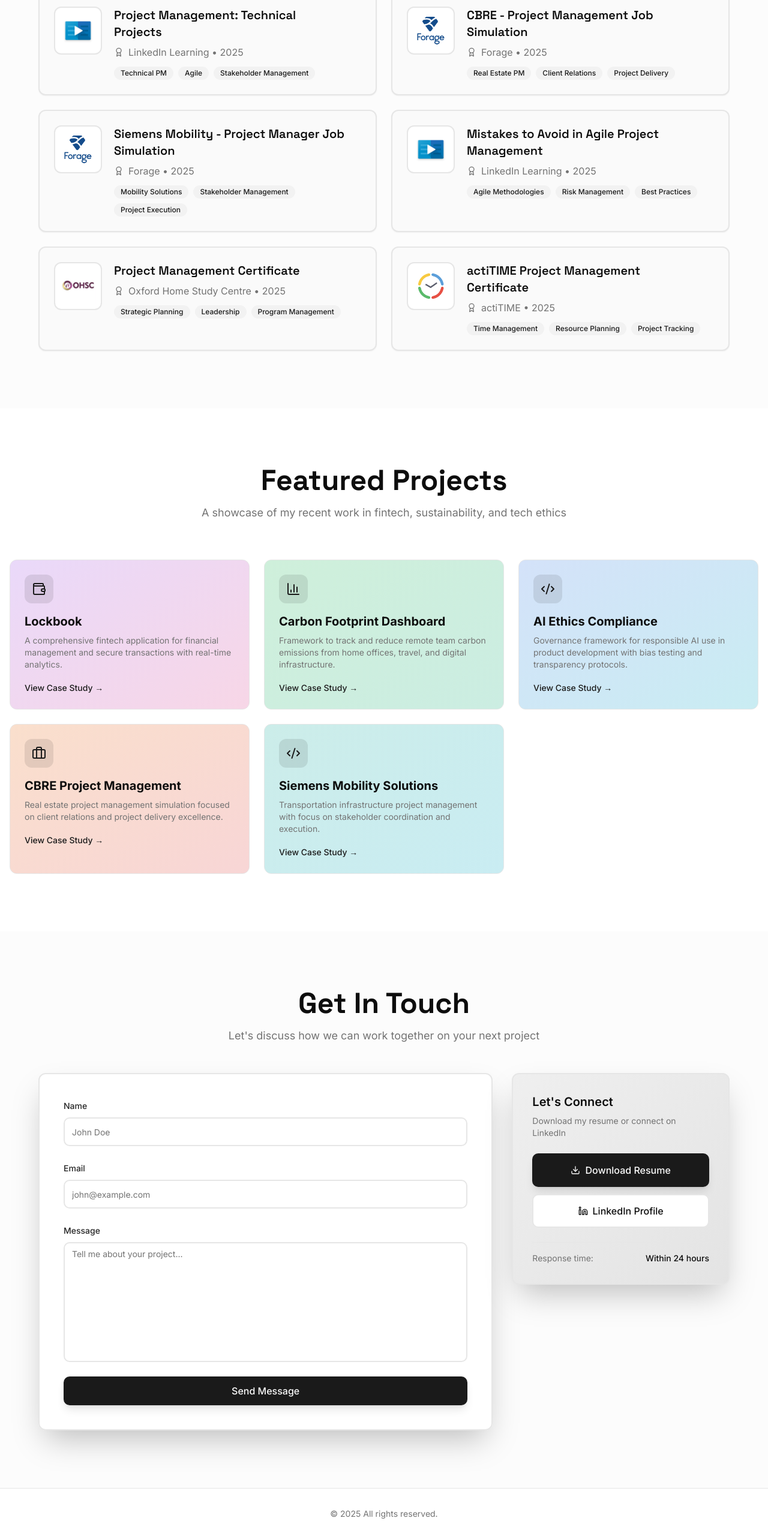
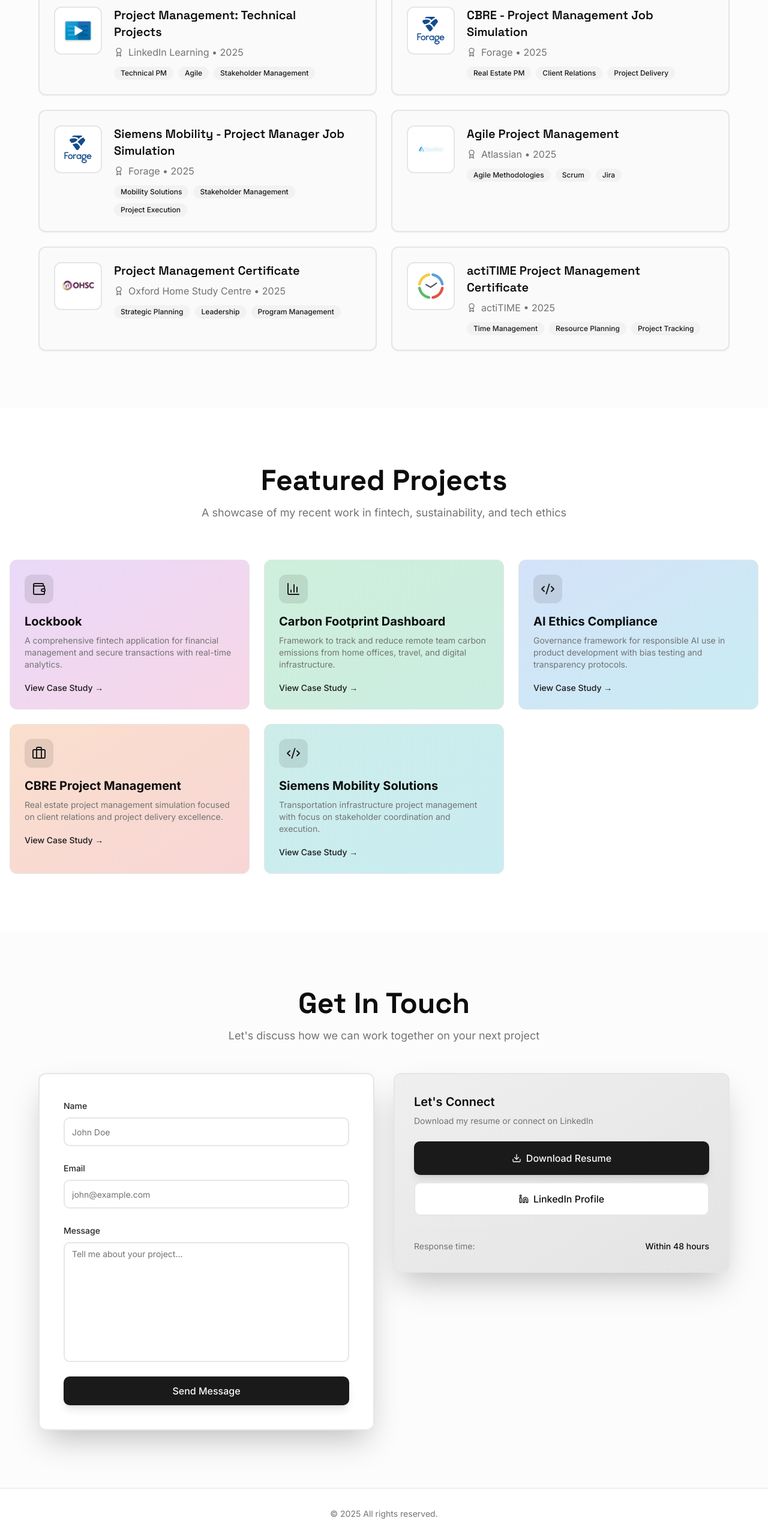
Before and after one commit to shradhachhasatia/portfolio, a React (Vite) app: page / in a window 1280 px wide. Shown: the part 3457-6023 px from the top of the page at 60% size. Built offline with nearby package versions, Linux system fonts and the light colour scheme; the HTML template or start-up script is replaced by a standard one.

Commit message:
Refactor Contact Section

```diff
--- a/src/components/Certificates.tsx
+++ b/src/components/Certificates.tsx
@@ -5,6 +5,7 @@ import linkedinLogo from "@/assets/linkedin-learning-logo.png";
 import oxfordLogo from "@/assets/oxford-logo.png";
 import forageLogo from "@/assets/forage-logo.png";
 import actitimeLogo from "@/assets/actitime-logo.png";
+import atlassianLogo from "@/assets/atlassian-logo.png";
 
 const certificates = [
   {
@@ -29,11 +30,11 @@ const certificates = [
     skills: ["Mobility Solutions", "Stakeholder Management", "Project Execution"],
   },
   {
-    title: "Mistakes to Avoid in Agile Project Management",
-    issuer: "LinkedIn Learning",
-    logo: linkedinLogo,
+    title: "Agile Project Management",
+    issuer: "Atlassian",
+    logo: atlassianLogo,
     date: "2025",
-    skills: ["Agile Methodologies", "Risk Management", "Best Practices"],
+    skills: ["Agile Methodologies", "Scrum", "Jira"],
   },
   {
     title: "Project Management Certificate",
--- a/src/components/Contact.tsx
+++ b/src/components/Contact.tsx
@@ -46,9 +46,9 @@ const Contact = () => {
           </p>
         </div>
 
-        <div className="max-w-6xl mx-auto grid grid-cols-1 lg:grid-cols-3 gap-6 md:gap-8">
-          {/* Contact Form - Left Side (2 columns) */}
-          <div className="lg:col-span-2">
+        <div className="max-w-6xl mx-auto grid grid-cols-1 md:grid-cols-2 gap-6 md:gap-8">
+          {/* Contact Form - Left Side */}
+          <div className="md:col-span-1">
             <Card className="p-6 md:p-8 lg:p-10 shadow-2xl border-2 backdrop-blur-sm bg-background/95 h-full">
               <form onSubmit={handleSubmit} className="space-y-4 md:space-y-6">
                 <div className="space-y-2">
@@ -93,8 +93,8 @@ const Contact = () => {
             </Card>
           </div>
 
-          {/* Resume & LinkedIn - Right Side (1 column) */}
-          <div className="lg:col-span-1 space-y-4 md:space-y-6">
+          {/* Resume & LinkedIn - Right Side */}
+          <div className="md:col-span-1 space-y-4 md:space-y-6">
             <Card className="p-6 md:p-8 shadow-2xl border-2 backdrop-blur-sm bg-gradient-to-br from-primary/5 to-primary/10">
               <div className="space-y-4 md:space-y-6">
                 <div>
@@ -129,7 +129,7 @@ const Contact = () => {
                 <div className="pt-4 border-t">
                   <div className="flex items-center justify-between">
                     <span className="text-sm text-muted-foreground">Response time:</span>
-                    <span className="text-sm font-medium">Within 24 hours</span>
+                    <span className="text-sm font-medium">Within 48 hours</span>
                   </div>
                 </div>
               </div>
```
Also changed, not shown: src/assets/atlassian-logo.png (added).
